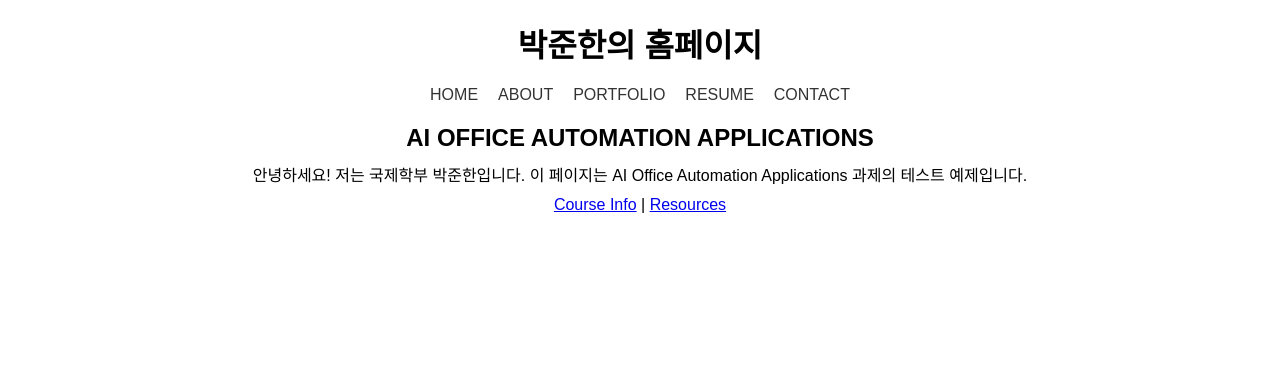
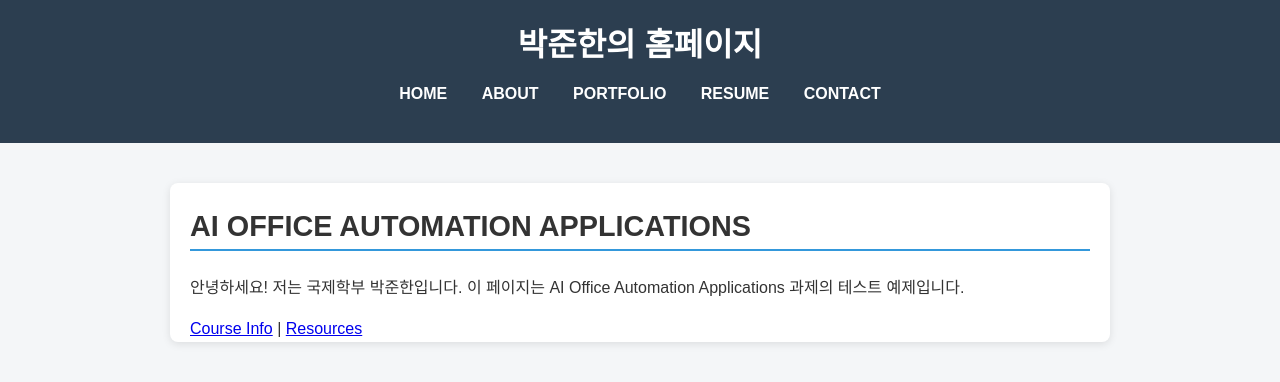
Before and after one commit to hello-123-bjh/hello, a plain HTML site: page index.html in a window 1280 px wide. Drawn offline with Linux system fonts and the light colour scheme; a script that the page names is missing.

Commit message:
Update style.css

```diff
--- a/style.css
+++ b/style.css
@@ -1,28 +1,86 @@
+/* 기본 전체 스타일 */
 body {
-    font-family: Arial, sans-serif;
+  font-family: 'Noto Sans KR', sans-serif;
+  background-color: #f4f6f8;
+  color: #333;
   margin: 0;
   padding: 0;
-    text-align: center; /* 전체 텍스트를 가운데 정렬 */
+  line-height: 1.6;
 }
 
-  header, nav, main {
-    margin: 20px auto;
-    max-width: 800px;
+/* 헤더 스타일 */
+header {
+  background-color: #2c3e50;
+  color: white;
+  padding: 20px 0;
+  text-align: center;
+}
+
+header h1 {
+  margin: 0;
+  font-size: 2em;
 }
 
 nav ul {
   list-style: none;
   padding: 0;
-    display: flex;
-    justify-content: center;
-    gap: 20px;
+  margin-top: 10px;
+}
+
+nav ul li {
+  display: inline-block;
+  margin: 0 15px;
 }
 
 nav ul li a {
+  color: white;
   text-decoration: none;
-    color: #333;
+  font-weight: bold;
 }
 
-  h1, h2, p {
-    margin: 10px 0;
+nav ul li a:hover {
+  text-decoration: underline;
 }
+
+/* 메인 콘텐츠 스타일 */
+main {
+  max-width: 900px;
+  margin: 40px auto;
+  padding: 0 20px;
+  background: white;
+  border-radius: 8px;
+  box-shadow: 0 2px 8px rgba(0,0,0,0.1);
+}
+
+main h2 {
+  font-size: 1.8em;
+  margin-top: 0;
+  padding-top: 20px;
+  border-bottom: 2px solid #3498db;
+}
+
+main ul {
+  padding-left: 20px;
+}
+
+main ul li {
+  margin: 15px 0;
+}
+
+main ul li a {
+  font-weight: bold;
+  color: #3498db;
+  text-decoration: none;
+}
+
+main ul li a:hover {
+  text-decoration: underline;
+}
+
+/* 푸터 스타일 (선택사항) */
+footer {
+  text-align: center;
+  padding: 20px;
+  font-size: 0.9em;
+  color: #666;
+}
```
Lines whose indentation alone changed are shown as unchanged.
